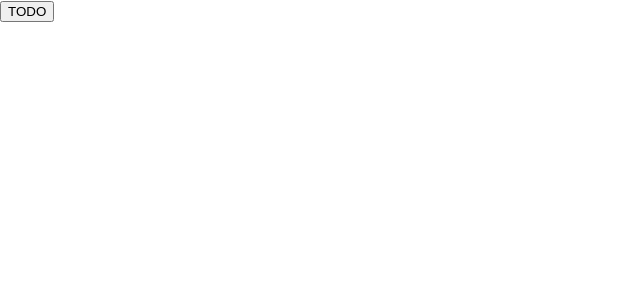
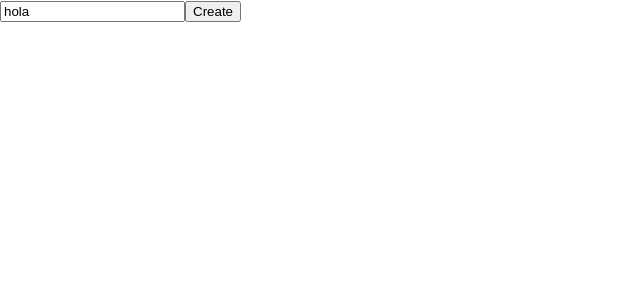
Before and after one commit to WMYM-Experimental/todo.react.js, a React (Create React App) app: page / in a window 1280 px wide. Shown: the top 300 px of the page, without its empty margins (0-640 px from the left). Built offline with nearby package versions, Linux system fonts and the light colour scheme.

Commit message:
add Task component, handle states using hooks

```diff
--- /dev/null
+++ b/src/components/Task.js
@@ -0,0 +1,5 @@
+const Task = ({ atr }) => {
+    return <div key={atr.id}>{atr.title}</div>;
+};
+
+export default Task;
--- a/src/components/Todo.js
+++ b/src/components/Todo.js
@@ -1,9 +1,50 @@
+import { useState } from "react";
+import Task from "./Task";
+
 const Todo = () => {
+    //using hooks
+    // "get and set"
+    const [title, setTitle] = useState("hola");
+    const [todos, setTodos] = useState([]);
+
+    const handleChange = (e) => {
+        const value = e.target.value;
+        setTitle(value);
+    };
+
+    const handleSubmit = (e) => {
+        e.preventDefault();
+        const newTask = {
+            id: crypto.randomUUID(),
+            title: title,
+            finished: false,
+        };
+        const aux = [...todos];
+        aux.push(newTask);
+        setTodos(aux);
+    };
+
     return (
         <div className="todoContainer">
-            <form>
-                <input type="submit" value="TODO"></input>
+            <form className="todoCreateForm" onSubmit={handleSubmit}>
+                <input
+                    onChange={handleChange}
+                    className="todoInput"
+                    value={title}
+                />
+                <input
+                    onClick={handleSubmit}
+                    value="Create"
+                    type="submit"
+                    className="btnCreate"
+                />
             </form>
+
+            <div className="todos">
+                {todos.map((t) => (
+                    <Task atr={t}></Task>
+                ))}
+            </div>
         </div>
     );
 };
```
